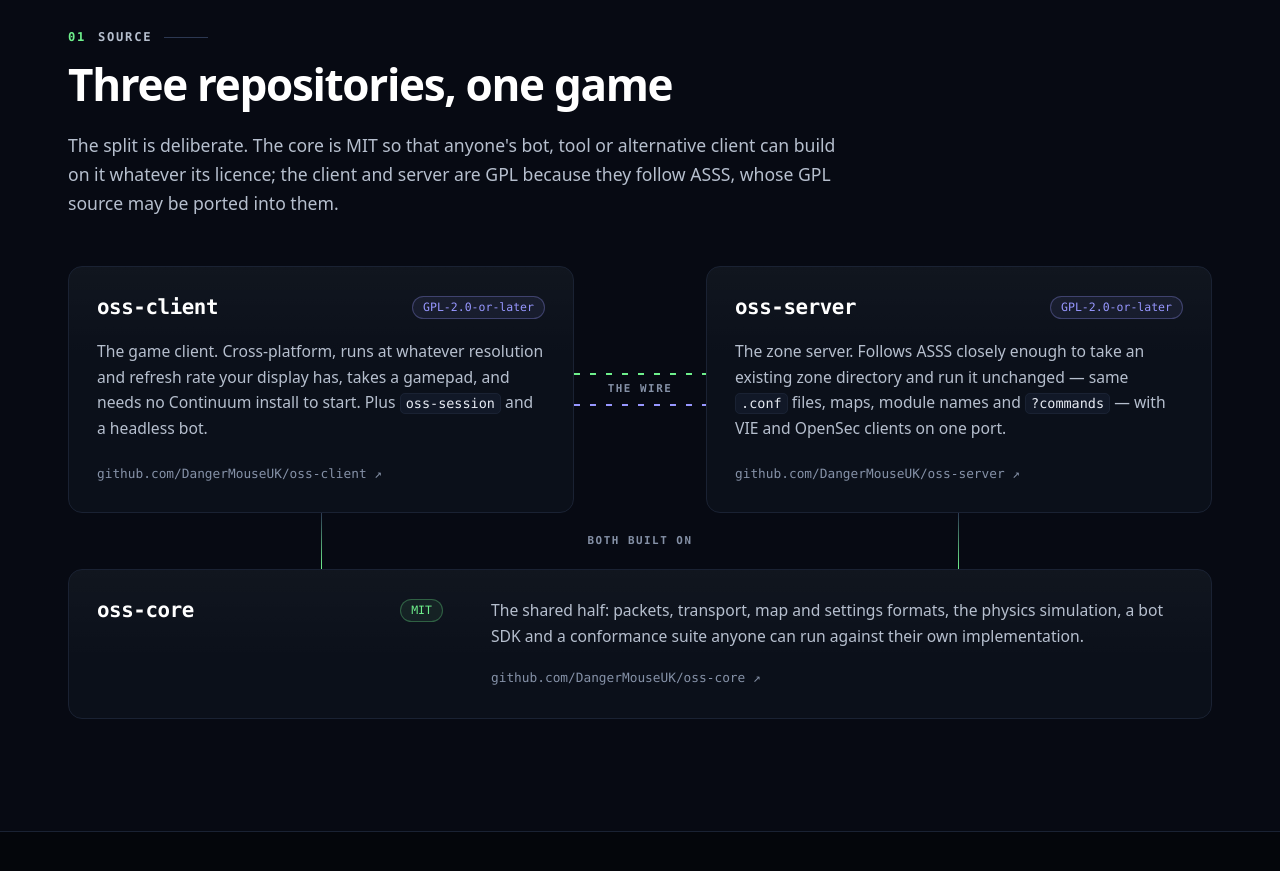
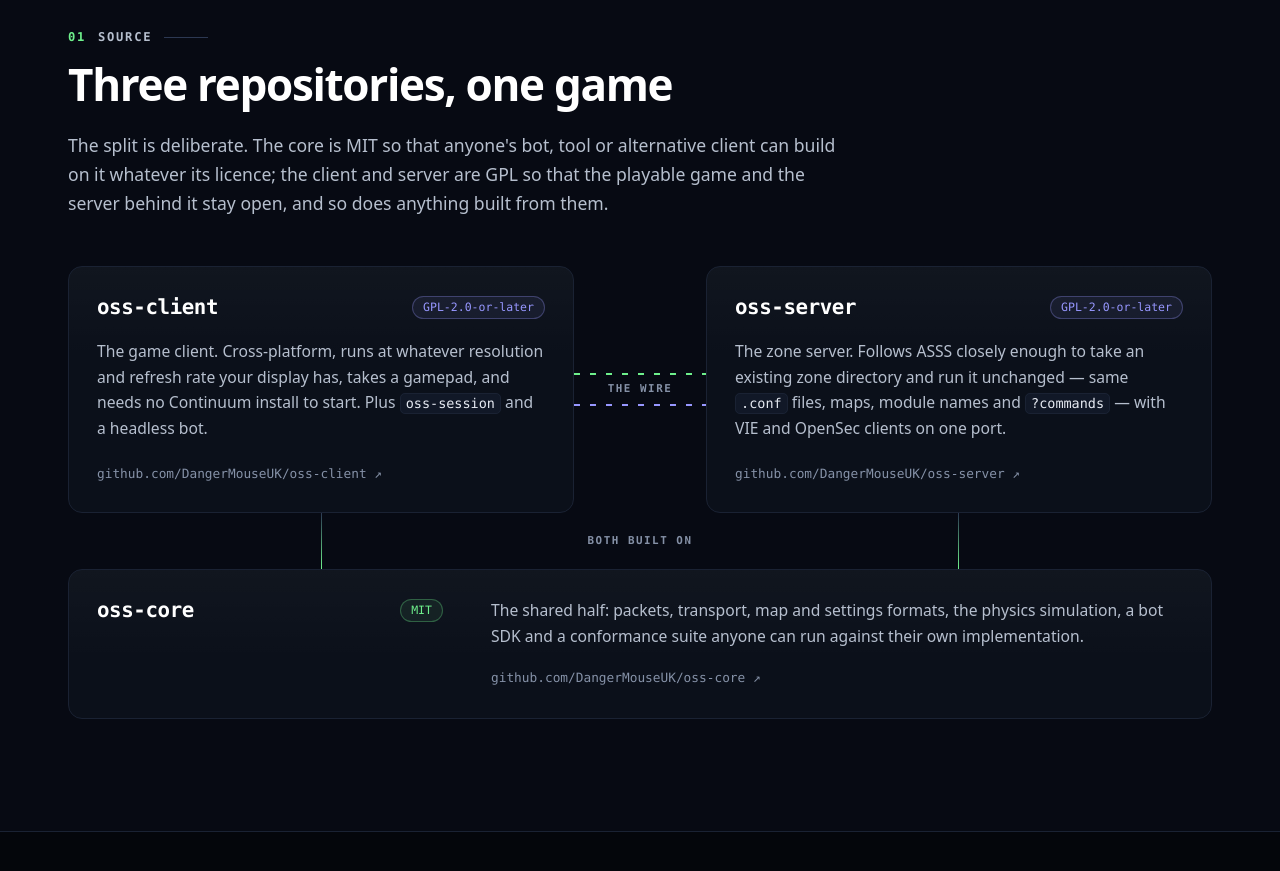
Before and after one commit to DangerMouseUK/oss-web, a plain HTML site: page public/index.html in a window 1280 px wide. Shown: the part 1160-2031 px from the top of the page. Drawn offline with Linux system fonts and the light colour scheme.

Commit message:
Say why the licences are what they are, not where they came from
The repositories lede explained the GPL on the client and server by saying
they "follow ASSS, whose GPL source may be ported into them". That described
something that did not happen -- the server was built from the ground up
against several implementations, not ported -- and a public standing
invitation to port third-party GPL source into those trees works against the
sole authorship the project relies on.

Give the reason the licences actually have: the core is permissive so anything
can build on it, the client and server are copyleft so what is built from them
stays open. The licences are unchanged.

Also note in the README that a push here is a publication: the App Platform
spec sets deploy_on_push, and Cloudflare keeps serving a mistake from the edge
until the cache turns over, so a correction is not instant.

Co-Authored-By: Claude Opus 5 <noreply@anthropic.com>

```diff
--- a/public/index.html
+++ b/public/index.html
@@ -103,8 +103,9 @@
           <h2>Three repositories, one game</h2>
           <p class="section-lede">
             The split is deliberate. The core is MIT so that anyone's bot, tool or alternative
-            client can build on it whatever its licence; the client and server are GPL because
-            they follow ASSS, whose GPL source may be ported into them.
+            client can build on it whatever its licence; the client and server are GPL so that
+            the playable game and the server behind it stay open, and so does anything built
+            from them.
           </p>
         </header>
         <div class="stack" data-reveal>
```
Also changed, not shown: 1 other file.
